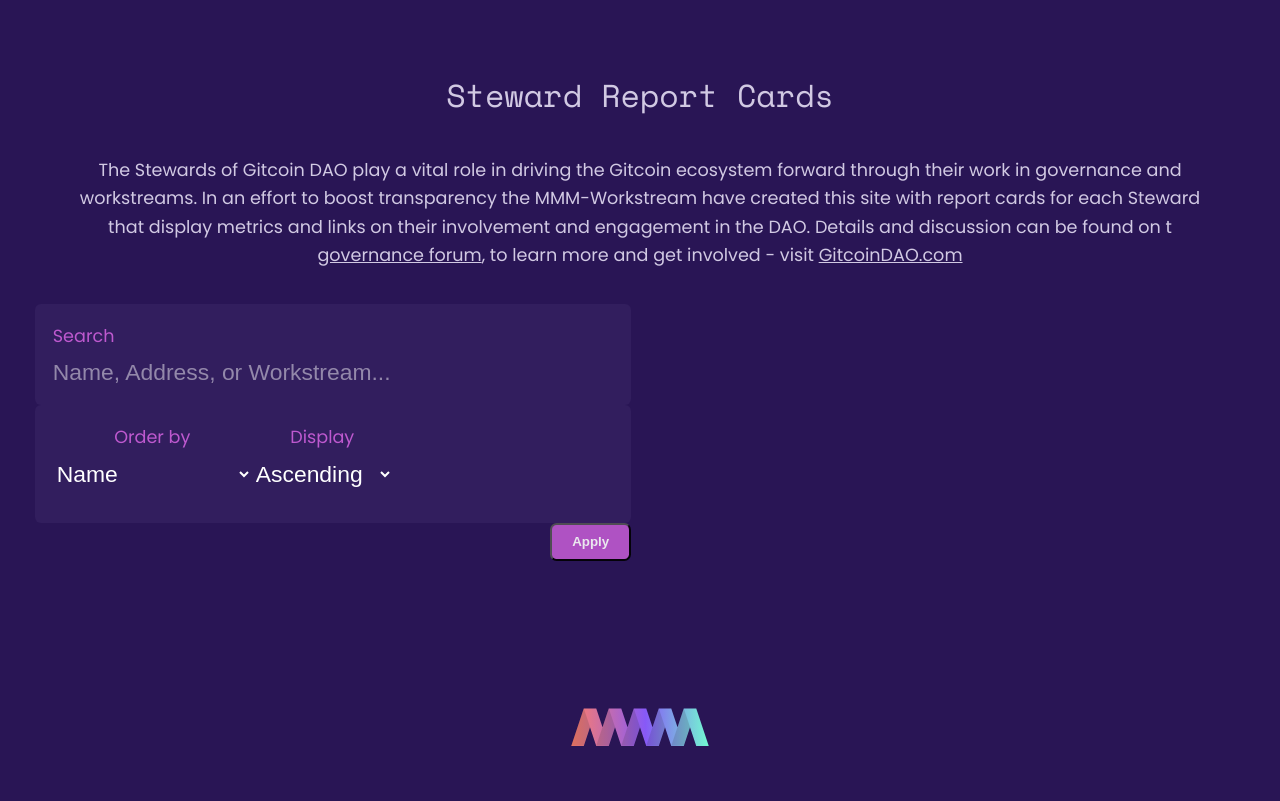
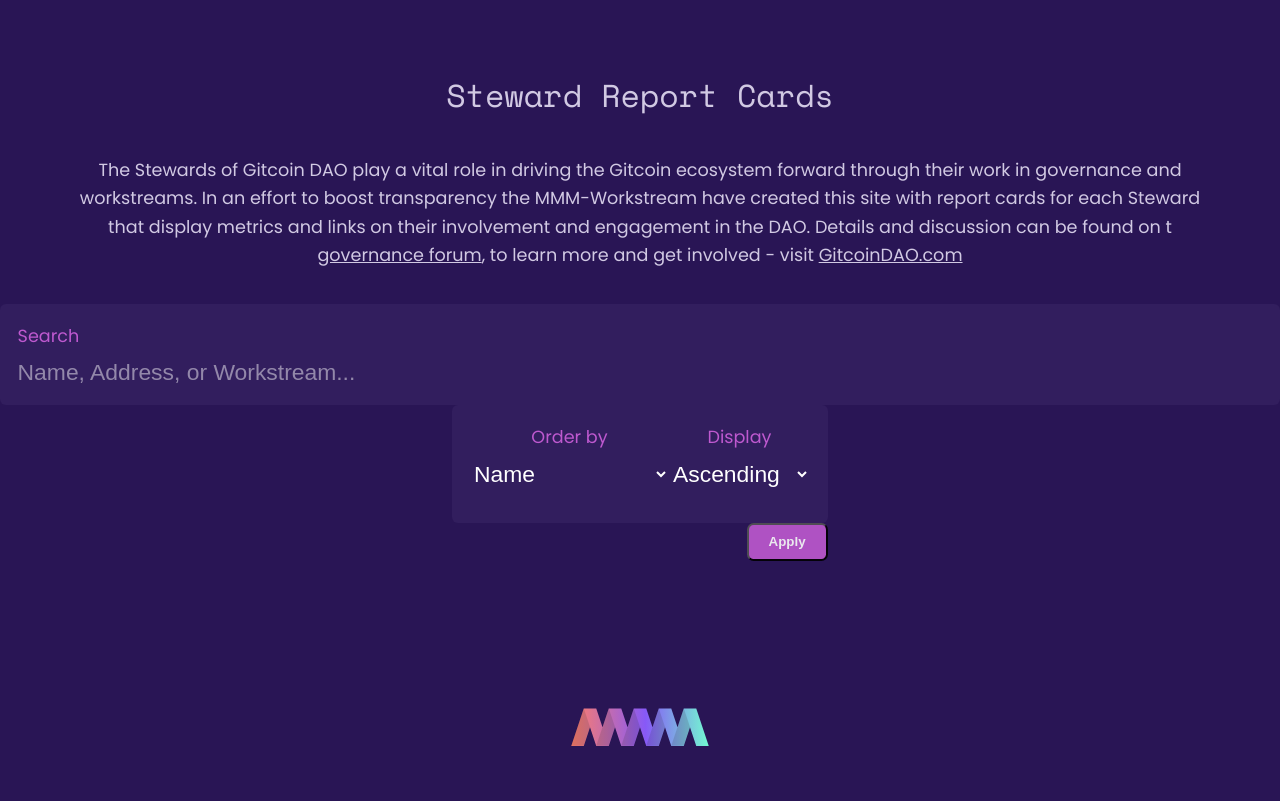
Before and after one commit to mmmgtc/stewards-v1.0, a Flask app: page / in a window 1280 px wide. Shown: the top 801 px of the page. Run offline with Flask 2, Linux system fonts and the light colour scheme; parts of the project's set-up code (start-up, migrations or seed data) failed here and were passed over.

Commit message:
Change ui from grid to flex

```diff
--- a/assets/css/app.css
+++ b/assets/css/app.css
@@ -278,10 +278,10 @@ section#gitcoindao a {
 }
 
 .ui {
-  display: grid;
-  grid-template-columns: 2fr 2fr;
-  margin: 0em 2em;
-  gap: 1em;
+  display: flex;
+  flex-direction: column;
+  align-items: center;
+  justify-content: start;
 }
 .ui .input-wrapper {
   padding: 1em;
@@ -302,6 +302,7 @@ section#gitcoindao a {
   color: var(--meteor);
 }
 .ui label {
+  text-align: left;
   font-size: 100%;
   margin-bottom: 0.5em;
   display: block;
```
